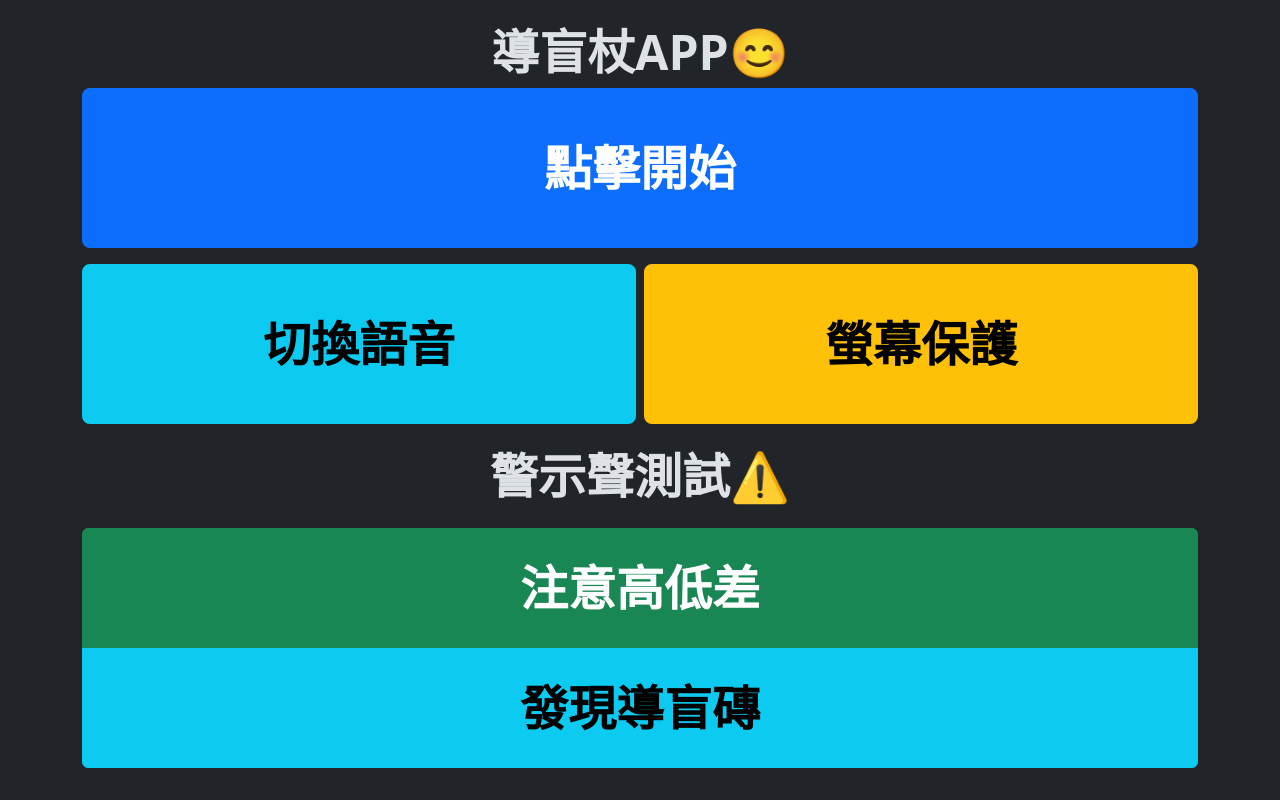
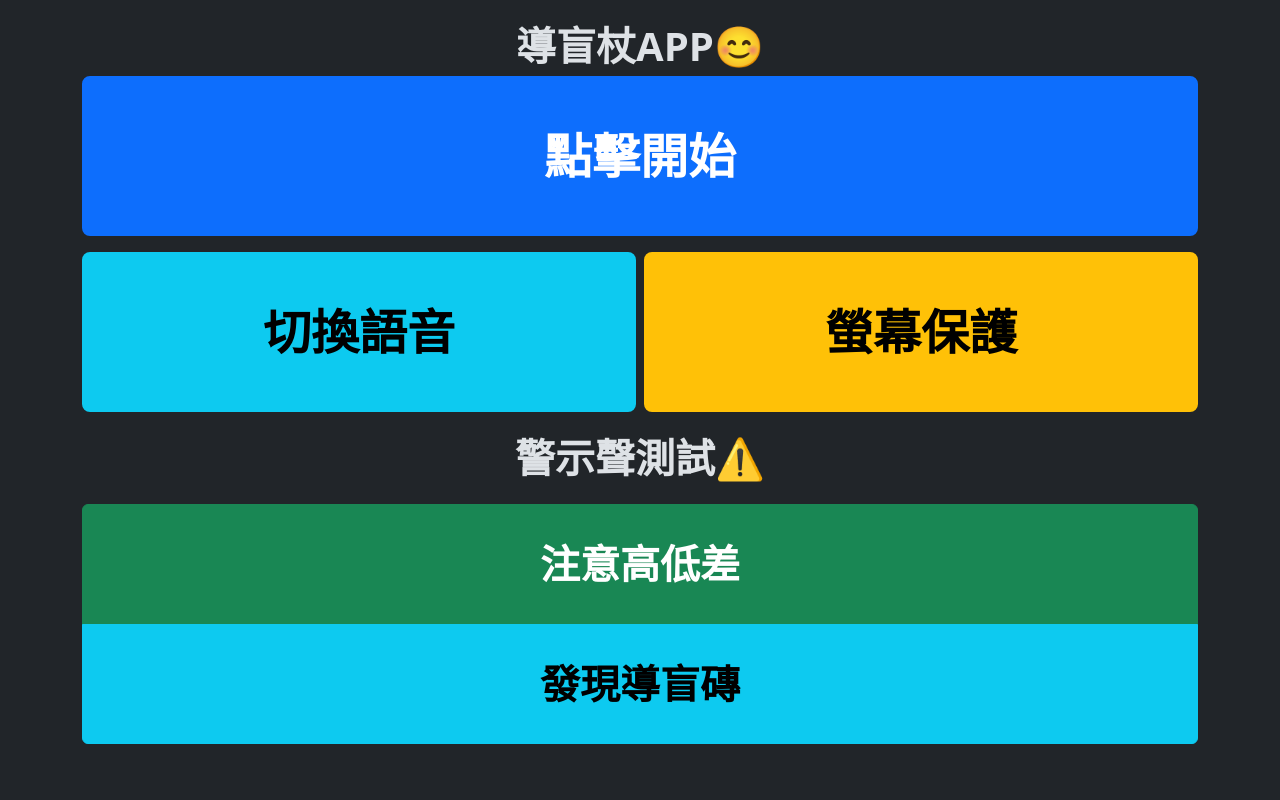
Before and after one commit to terry-eric/White-Cane-Public, a plain HTML site: page index.html in a window 1280 px wide. Drawn offline with nearby package versions, Linux system fonts and the light colour scheme.

Commit message:
small front size

```diff
--- a/index.html
+++ b/index.html
@@ -27,7 +27,7 @@
         }
 
         .front-6 {
-            font-size: 6vh;
+            font-size: 5vh;
             text-align: center;
             font-weight: bold;
         }
```
Also changed, not shown: manifest.webmanifest.
